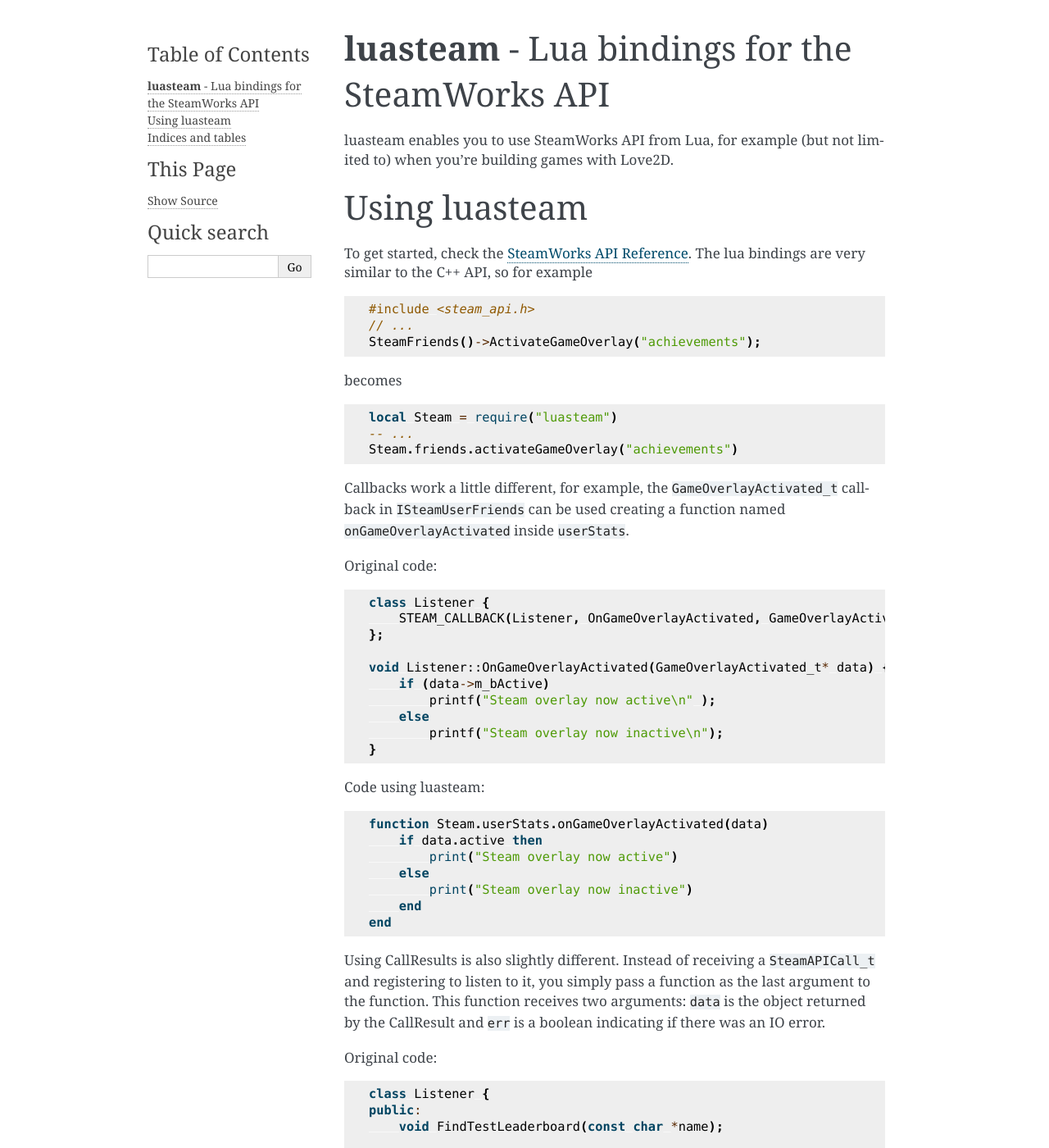
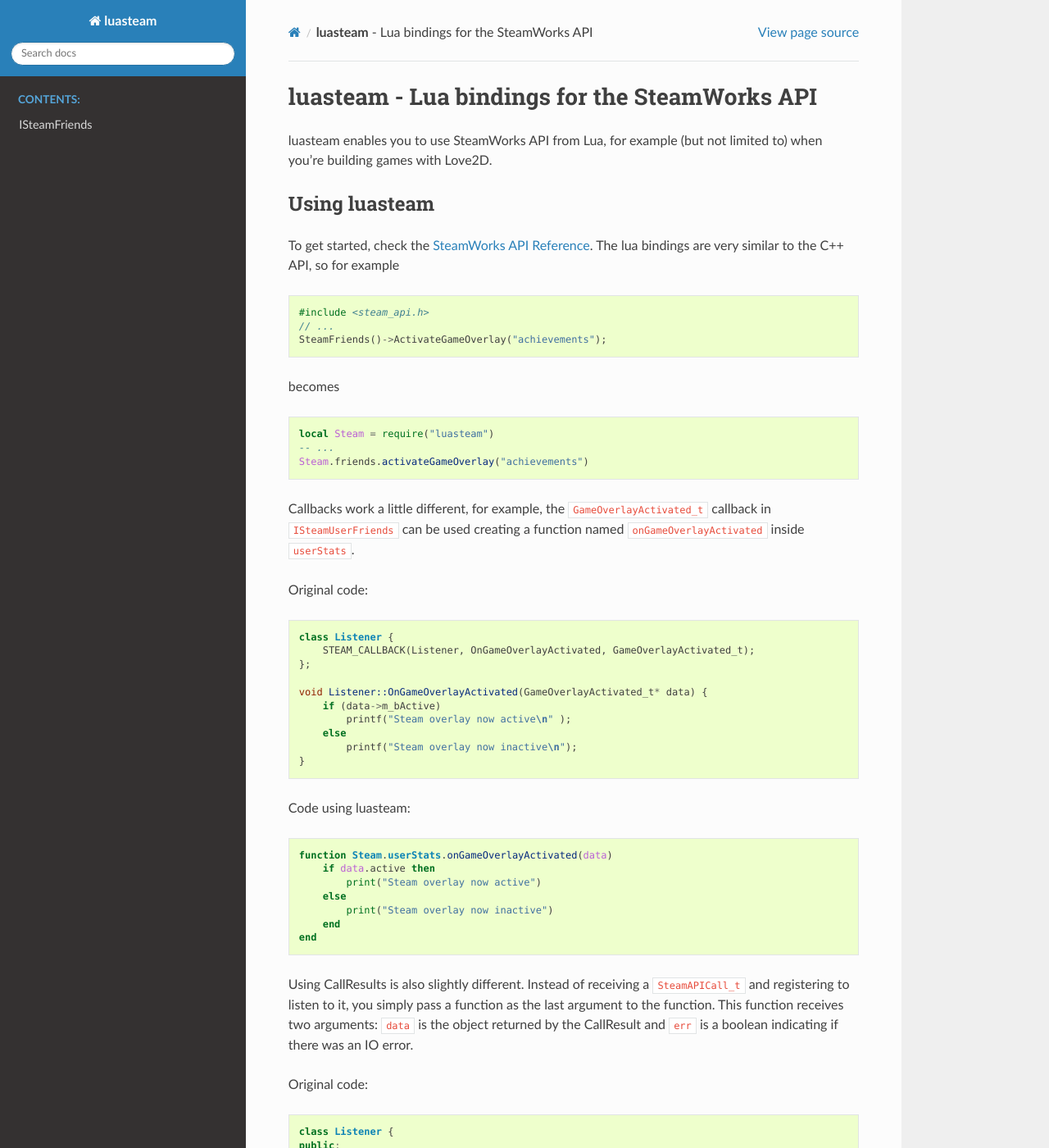
Before and after one commit to uspgamedev/luasteam, a Sphinx documentation site: the page built from docs/index.rst, in a window 1280 px wide and 1400 px high. Shown: the whole window at 82% size. Built offline with Sphinx 7.4.7 and the Read the Docs theme 2.0.0, drawn with Linux system fonts in a browser that asks for light colours; some of the changed text lies outside the part shown.

Commit message:
ISteamFriends doc + ReadTheDocs theme

```diff
--- a/docs/conf.py
+++ b/docs/conf.py
@@ -66,15 +66,18 @@
 exclude_patterns = [u'_build', 'Thumbs.db', '.DS_Store']
 
 # The name of the Pygments (syntax highlighting) style to use.
-pygments_style = None
+pygments_style = 'sphinx'
 
 
 # -- Options for HTML output -------------------------------------------------
 
+
 # The theme to use for HTML and HTML Help pages.  See the documentation for
 # a list of builtin themes.
 #
-html_theme = 'alabaster'
+import sphinx_rtd_theme
+html_theme = 'sphinx_rtd_theme'
+html_theme_path = [sphinx_rtd_theme.get_html_theme_path()]
 
 # Theme options are theme-specific and customize the look and feel of a theme
 # further.  For a list of options available for each theme, see the
@@ -171,3 +174,5 @@
 
 # A list of files that should not be packed into the epub file.
 epub_exclude_files = ['search.html']
+
+highlight_language = "Lua"
--- a/docs/index.rst
+++ b/docs/index.rst
@@ -9,7 +9,7 @@
 luasteam enables you to use SteamWorks API from Lua, for example (but not limited to) when you're building games with Love2D.
 
 Using luasteam
-================
+----------------
 
 To get started, check the `SteamWorks API Reference <https://partner.steamgames.com/doc/api>`_. The lua bindings are very similar to the C++ API, so for example
 
@@ -102,6 +102,8 @@
    :maxdepth: 2
    :caption: Contents:
 
+   ISteamFriends <friends>
+
 Indices and tables
 ==================
 
```
Also changed, not shown: docs/friends.rst (added, +84 -0 lines).
